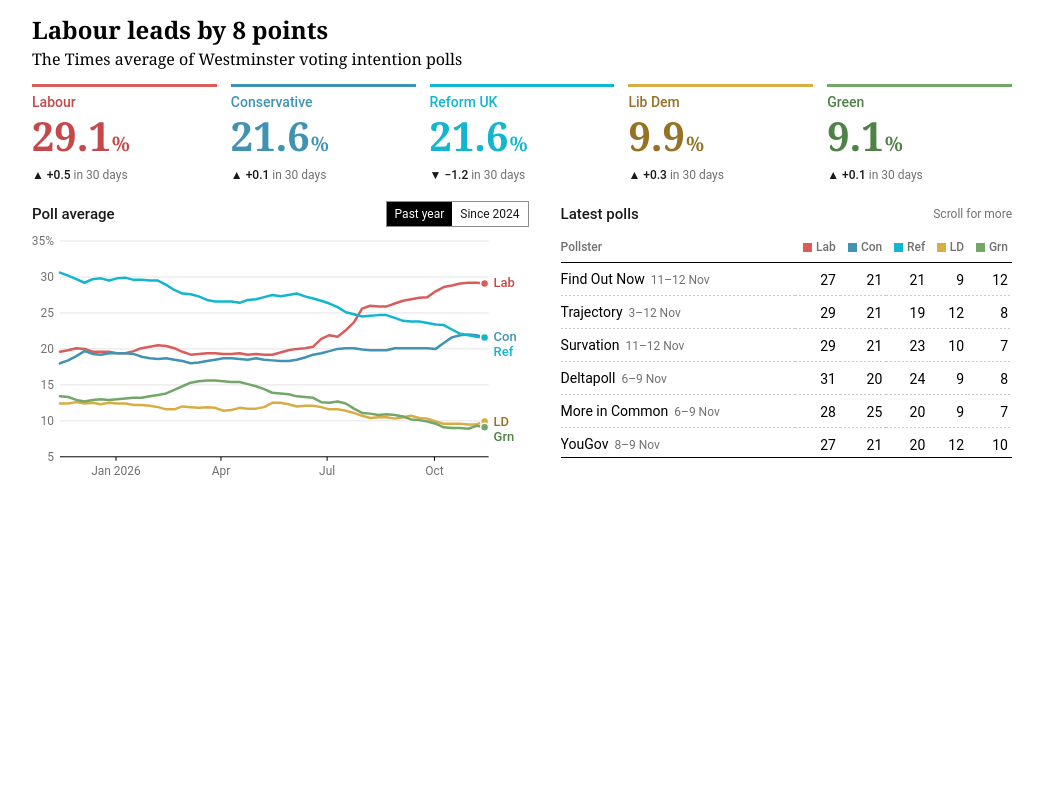
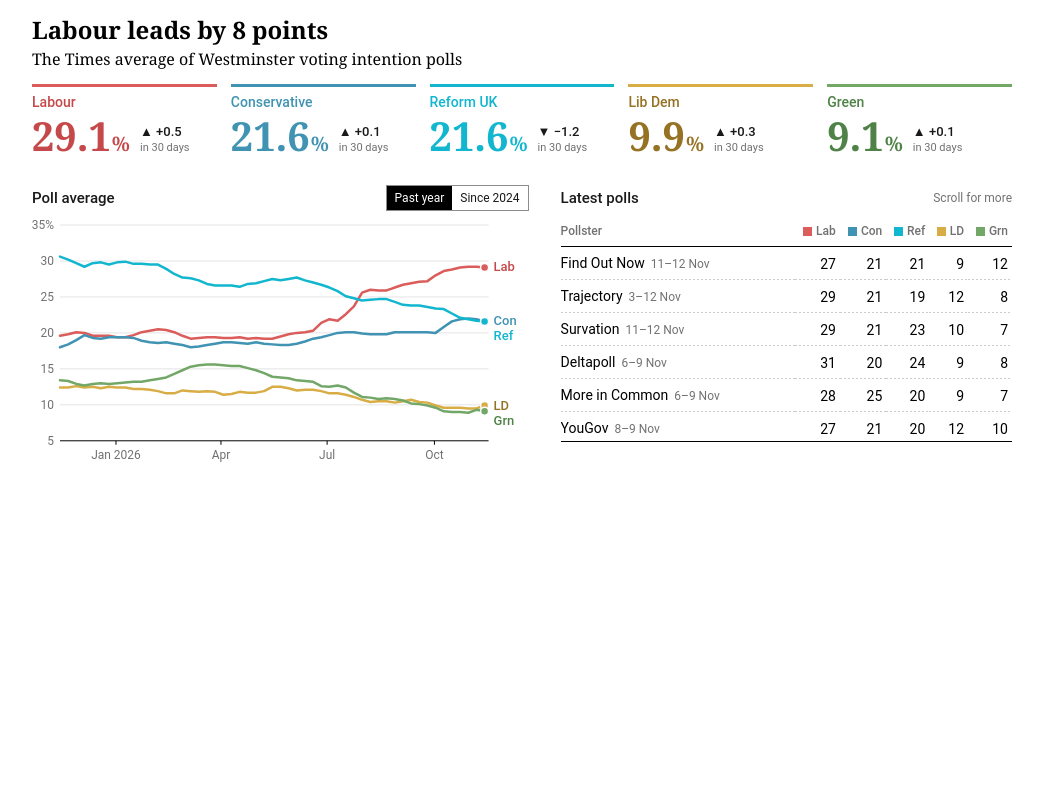
Before and after one commit to times/times-poll-tracker, a plain HTML site: page widget/index.html in a window 1280 px wide. Shown: the whole page, without its empty margins (118-1161 px from the left). Drawn offline with Linux system fonts and the light colour scheme; a web font is replaced by a local one.

Commit message:
Widget: 30-day change stacked beside the big numbers
Co-Authored-By: Claude Opus 5.5 <noreply@anthropic.com>

```diff
--- a/widget/index.html
+++ b/widget/index.html
@@ -50,8 +50,11 @@
   #tt-poll-tracker .tt-big { margin: 2px 0 0; font-family: var(--tt-head); font-size: 40px; font-weight: 700; line-height: 46px; color: var(--t);
     font-variant-numeric: lining-nums tabular-nums; white-space: nowrap; }
   #tt-poll-tracker .tt-big small { font-size: 20px; font-weight: 700; margin-left: 1px; }
-  #tt-poll-tracker .tt-chg { font-size: 12px; line-height: 16px; color: var(--tt-muted); font-variant-numeric: tabular-nums; }
-  #tt-poll-tracker .tt-chg b { font-weight: 500; color: var(--tt-label); }
+  /* the 30-day change sits stacked to the right of the big number, and drops below it when the card is too narrow */
+  #tt-poll-tracker .tt-row { display: flex; flex-wrap: wrap; align-items: center; column-gap: 10px; }
+  #tt-poll-tracker .tt-chg { font-size: 11px; line-height: 15px; color: var(--tt-muted); font-variant-numeric: tabular-nums; white-space: nowrap; }
+  #tt-poll-tracker .tt-chg b { display: block; font-size: 13px; line-height: 17px; font-weight: 500; color: var(--tt-label); }
+  #tt-poll-tracker .tt-chg .tt-l { display: block; }
   #tt-poll-tracker .tt-moving { display: flex; gap: 10px; align-items: baseline; background: var(--tt-chip); padding: 8px 10px; margin: 0 0 16px;
     font-family: var(--tt-serif); font-size: 15px; line-height: 20px; }
   #tt-poll-tracker .tt-moving b { font-family: var(--tt-sans); font-size: 11px; font-weight: 700; letter-spacing: .06em; text-transform: uppercase; white-space: nowrap; }
@@ -89,7 +92,7 @@
   #tt-poll-tracker.tt-narrow .tt-big { font-size: 25px; line-height: 30px; }
   #tt-poll-tracker.tt-narrow .tt-big small { font-size: 13px; }
   #tt-poll-tracker.tt-narrow .tt-chg .tt-l { display: none; }
-  #tt-poll-tracker.tt-narrow .tt-chg { font-size: 11px; }
+  #tt-poll-tracker.tt-narrow .tt-chg b { font-size: 11px; line-height: 15px; }
   #tt-poll-tracker.tt-narrow th, #tt-poll-tracker.tt-narrow td { padding: 6px 2px; font-size: 13px; }
   #tt-poll-tracker.tt-narrow .tt-date { font-size: 11px; margin-left: 4px; }
 </style>
@@ -156,8 +159,8 @@
       var c = document.createElement('div');
       c.className = 'tt-card'; c.style.setProperty('--c', p.colour); c.style.setProperty('--t', p.text_colour);
       c.innerHTML = '<div class="tt-name"><span class="tt-l">' + p.name + '</span><span class="tt-s">' + SHORT[p.code] + '</span></div>' +
-        '<div class="tt-big">' + p.share.toFixed(1) + '<small>%</small></div>' +
-        '<div class="tt-chg"><b>' + chg(p.change_30d) + '</b><span class="tt-l"> in 30 days</span></div>';
+        '<div class="tt-row"><div class="tt-big">' + p.share.toFixed(1) + '<small>%</small></div>' +
+        '<div class="tt-chg"><b>' + chg(p.change_30d) + '</b><span class="tt-l">in 30 days</span></div></div>';
       c.setAttribute('aria-label', p.name + ', ' + p.share.toFixed(1) + ' per cent; change over 30 days ' + p.change_30d.toFixed(1) + ' points');
       box.appendChild(c);
     });
```
Also changed, not shown: widget/poll_tracker_block.html (+8 -5 lines).
